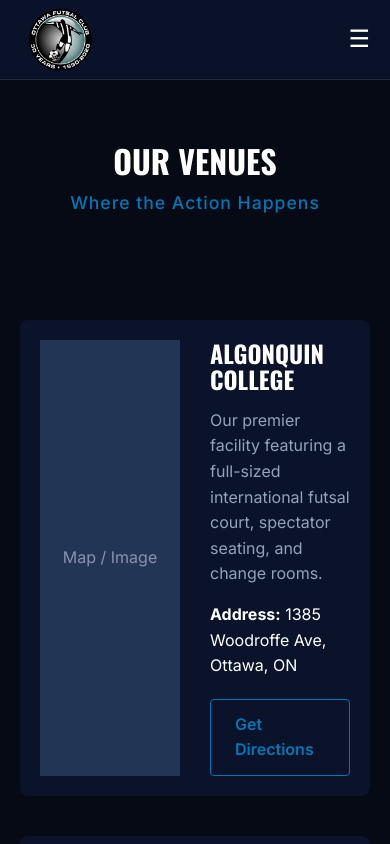
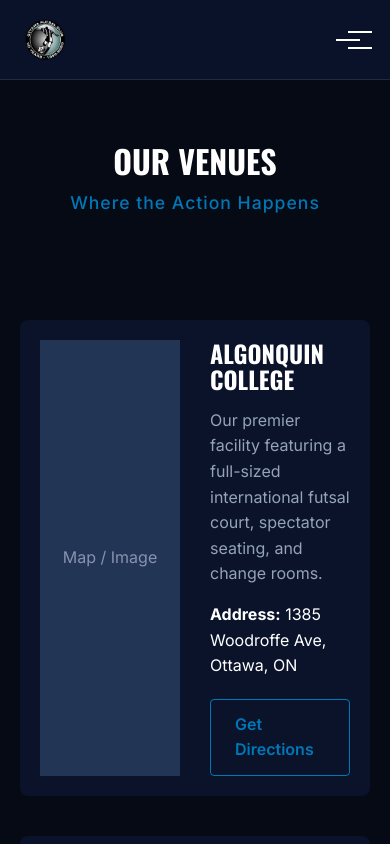
Before and after one commit to omaridmhammed/ofc, a Next.js app: page /ofc/venues in a window 390 px wide. Shown: the top 844 px of the page. Built offline with nearby package versions, Linux system fonts and the light colour scheme.

Commit message:
Implement functional mobile menu and responsive layout fixes

```diff
--- a/components/Navbar.module.css
+++ b/components/Navbar.module.css
@@ -13,16 +13,28 @@
 }
 
 .logo {
+    display: flex;
+    align-items: center;
+    gap: 12px;
     font-family: var(--font-heading), sans-serif;
-    font-size: 1.5rem;
+    font-size: 1.25rem;
     font-weight: 700;
     color: var(--color-white);
     letter-spacing: 1px;
 }
 
+.logoText {
+    white-space: nowrap;
+}
+
 .logoImage {
     border-radius: 50%;
     background: transparent;
+    transition: transform 0.3s ease;
+}
+
+.logo:hover .logoImage {
+    transform: rotate(15deg);
 }
 
 .links {
@@ -38,25 +50,102 @@
     text-transform: uppercase;
     letter-spacing: 0.5px;
     position: relative;
+    transition: color 0.3s ease;
 }
 
 .navLink:hover {
     color: var(--color-accent);
 }
 
-/* Mobile Menu Button (Hidden on Desktop) */
+.navLink::after {
+    content: '';
+    position: absolute;
+    bottom: -5px;
+    left: 0;
+    width: 0;
+    height: 2px;
+    background-color: var(--color-accent);
+    transition: width 0.3s ease;
+}
+
+.navLink:hover::after {
+    width: 100%;
+}
+
+/* Mobile Menu Button */
 .mobileMenuBtn {
     display: none;
     background: none;
     border: none;
-    color: var(--color-white);
-    font-size: 1.5rem;
     cursor: pointer;
+    padding: 10px;
+    z-index: 1100;
 }
 
-/* Helper for Buttons in Nav if needed */
-.navCta {
-    margin-left: 20px;
+.hamburger {
+    width: 24px;
+    height: 2px;
+    background-color: var(--color-white);
+    position: relative;
+    transition: all 0.3s ease;
+}
+
+.hamburger::before,
+.hamburger::after {
+    content: '';
+    position: absolute;
+    width: 24px;
+    height: 2px;
+    background-color: var(--color-white);
+    transition: all 0.3s ease;
+}
+
+.hamburger::before {
+    transform: translateY(-8px);
+}
+
+.hamburger::after {
+    transform: translateY(8px);
+}
+
+.btnActive .hamburger {
+    background-color: transparent;
+}
+
+.btnActive .hamburger::before {
+    transform: rotate(45deg);
+}
+
+.btnActive .hamburger::after {
+    transform: rotate(-45deg);
+}
+
+.backdrop {
+    position: fixed;
+    top: 0;
+    left: 0;
+    width: 100vw;
+    height: 100vh;
+    background: rgba(0, 0, 0, 0.7);
+    backdrop-filter: blur(5px);
+    z-index: 1050;
+    animation: fadeIn 0.3s ease;
+}
+
+@keyframes fadeIn {
+    from {
+        opacity: 0;
+    }
+
+    to {
+        opacity: 1;
+    }
+}
+
+@media (max-width: 992px) {
+    .links {
+        gap: 20px;
+    }
 }
 
 @media (max-width: 768px) {
@@ -64,12 +153,42 @@
         padding: 0 20px;
     }
 
-    .links {
-        display: none;
-        /* Hide links on mobile for now (would need JS for drawer) */
+    .logoText {
+        font-size: 1.1rem;
     }
 
     .mobileMenuBtn {
         display: block;
     }
+
+    .links {
+        position: fixed;
+        top: 0;
+        right: -100%;
+        width: 80%;
+        max-width: 300px;
+        height: 100vh;
+        background-color: var(--color-bg-deep);
+        flex-direction: column;
+        justify-content: center;
+        gap: 40px;
+        transition: right 0.4s cubic-bezier(0.4, 0, 0.2, 1);
+        z-index: 1080;
+        box-shadow: -10px 0 30px rgba(0, 0, 0, 0.5);
+    }
+
+    .linksActive {
+        right: 0;
+    }
+
+    .navLink {
+        font-size: 1.5rem;
+    }
 }
+
+@media (max-width: 480px) {
+    .logoText {
+        display: none;
+        /* Only show icon on very small screens to avoid overlap */
+    }
+}
--- a/components/Navbar.tsx
+++ b/components/Navbar.tsx
@@ -1,33 +1,60 @@
+"use client";
+
+import { useState } from 'react';
 import Link from 'next/link';
 import Image from 'next/image';
 import styles from './Navbar.module.css';
 
 const Navbar = () => {
+    const [isMenuOpen, setIsMenuOpen] = useState(false);
+
+    const toggleMenu = () => {
+        setIsMenuOpen(!isMenuOpen);
+        // Prevent scrolling when menu is open
+        if (!isMenuOpen) {
+            document.body.style.overflow = 'hidden';
+        } else {
+            document.body.style.overflow = 'unset';
+        }
+    };
+
+    const closeMenu = () => {
+        setIsMenuOpen(false);
+        document.body.style.overflow = 'unset';
+    };
+
     return (
         <nav className={styles.navbar}>
-            <Link href="/" className={styles.logo}>
+            <Link href="/" className={styles.logo} onClick={closeMenu}>
                 <Image
                     src="/ofcnewlogo.png"
                     alt="Futsal Ottawa Logo"
-                    width={80}
-                    height={80}
+                    width={50}
+                    height={50}
                     className={styles.logoImage}
                     style={{ objectFit: 'contain' }}
                 />
+                <span className={styles.logoText}>FUTSAL OTTAWA</span>
             </Link>
 
-            <div className={styles.links}>
-                <Link href="/" className={styles.navLink}>Home</Link>
-                <Link href="/leagues" className={styles.navLink}>Leagues</Link>
-                <Link href="/schedule" className={styles.navLink}>Schedule</Link>
-                <Link href="/venues" className={styles.navLink}>Venues</Link>
-                <Link href="/contact" className={styles.navLink}>Contact</Link>
+            <div className={`${styles.links} ${isMenuOpen ? styles.linksActive : ''}`}>
+                <Link href="/" className={styles.navLink} onClick={closeMenu}>Home</Link>
+                <Link href="/leagues" className={styles.navLink} onClick={closeMenu}>Leagues</Link>
+                <Link href="/schedule" className={styles.navLink} onClick={closeMenu}>Schedule</Link>
+                <Link href="/venues" className={styles.navLink} onClick={closeMenu}>Venues</Link>
+                <Link href="/contact" className={styles.navLink} onClick={closeMenu}>Contact</Link>
             </div>
 
-            <div className={styles.mobileMenuBtn}>
-                {/* Simple Hamburger Icon */}
-                ☰
-            </div>
+            <button
+                className={`${styles.mobileMenuBtn} ${isMenuOpen ? styles.btnActive : ''}`}
+                onClick={toggleMenu}
+                aria-label="Toggle Menu"
+            >
+                <div className={styles.hamburger}></div>
+            </button>
+
+            {/* Backdrop */}
+            {isMenuOpen && <div className={styles.backdrop} onClick={closeMenu}></div>}
         </nav>
     );
 };
```
Also changed, not shown: components/Hero.module.css (+9 -1 lines).
